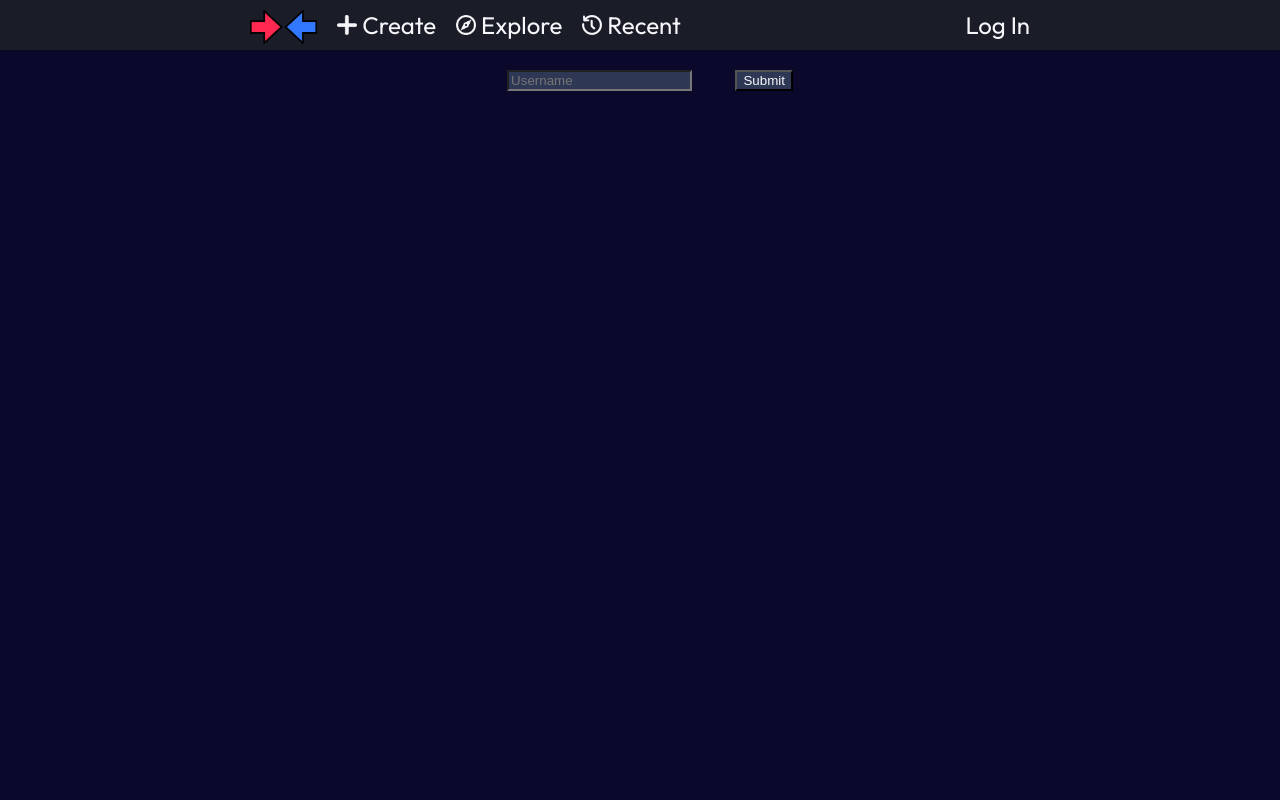
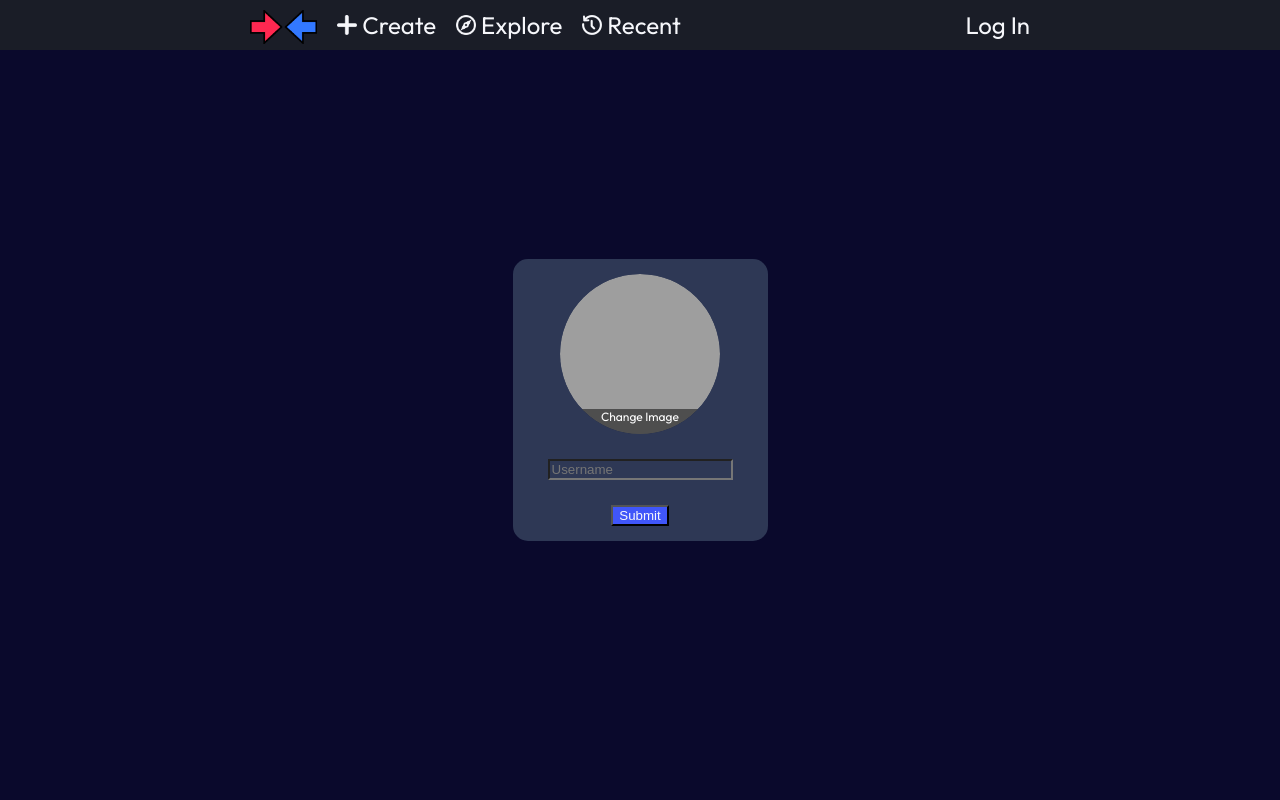
Before and after one commit to AidanSzilagyi/comparison-site, a Django app: page /create-profile/ in a window 1280 px wide. Run offline with Django 5.2, Linux system fonts and the light colour scheme; the visitor is signed in with stand-in values (Sample User, id 1); some libraries are stand-ins or nearby versions; grey boxes are pictures that could not be loaded.

Commit message:
started to add profile pictures

```diff
--- a/createList/forms.py
+++ b/createList/forms.py
@@ -14,4 +14,4 @@
 class ProfileForm(forms.ModelForm):
     class Meta:
         model = Profile
-        fields = ['username']
+        fields = ['username', 'image']
--- a/createList/templates/createList/base.html
+++ b/createList/templates/createList/base.html
@@ -54,7 +54,7 @@
                             </div>
                         <a>
                     {% else %}
-                    <a href="{% url 'create_profile' %}">
+                    <a href="{% url 'start-login' %}">
                         <div class="login-button website-header-button">
                             Log In
                         </div>
--- a/createList/templates/createList/create-profile.html
+++ b/createList/templates/createList/create-profile.html
@@ -2,6 +2,22 @@
 {% load static %}
 {% block extra_head %}
     <style>
+        .main-container {
+            height: 100%;
+            display: flex;
+            flex-direction: column;
+            justify-content: center;
+        }
+        .form-box {
+            border-radius: 15px;
+            padding: 15px 15px;
+            background-color: var(--secondary);
+            display: flex;
+            flex-direction: column;
+            align-items: center;
+            gap: 5px;
+            margin-bottom: 50px;
+        }
         .profile-name-input {
             margin: 20px;
             color: var(--highlight);
@@ -12,9 +28,34 @@
         }
 
         .profile-form-submit {
-            margin-left: 20px;
             color: var(--hightlight);
-            background-color: var(--secondary);
+            background-color: var(--important);
+        }
+
+        .profile-image-container {
+            position: relative;
+            height: 160px;
+            width: 160px;
+            clip-path: circle(50% at 50% 50%);
+        }
+        .profile-image {
+            height: 100%;
+            width: 100%;
+            border-radius: 50%;
+            cursor: pointer;
+        }
+        .profile-image-tooltip {
+            position: absolute;
+            bottom: 0;
+            width: 100%;
+            text-align: center;
+            background: rgba(0, 0, 0, 0.5);
+            color: white;
+            font-size: 12px;
+            padding: 0 0 10px 0;
+            border-bottom-left-radius: 50%;
+            border-bottom-right-radius: 80px;
+            pointer-events: none;
         }
     </style>
 {% endblock %}
@@ -22,7 +63,20 @@
 {% block main %}
 	<main class="main-container">
         <form method="post" enctype="multipart/form-data">
+            <div class="form-box">
                 {% csrf_token %}
+
+                <label class="profile-image-container" for="{{profile_form.image.id_for_label}}">
+                    <img class="profile-image user-image" src="../../../static/images/test-vert.png">
+                    <div class="profile-image-tooltip">Change Image</div>
+                </label>
+
+                <input style="display: none;"
+                        id="{{profile_form.image.id_for_label}}"
+                        name="{{profile_form.image.name}}"
+                        value="{{profile_form.image.value}}"
+                        type="file">
+
                 <label style="display: none;" for="{{profile_form.username.id_for_label}}">List Title</label>
                     <input class="profile-name-input"
                         id="{{profile_form.username.id_for_label}}"
@@ -30,6 +84,7 @@
                         value="{{profile_form.username.value|default_if_none:''}}"
                         type="text" placeholder="Username">
                 <input class="profile-form-submit" type="submit">
+            </div>
         </form>
 	</main>
 {% endblock %}
--- a/createList/views.py
+++ b/createList/views.py
@@ -43,7 +43,7 @@
         return redirect('create_profile')
     return redirect(next_url)
 
-
+@login_required
 def create_profile(request):
     if request.method == 'GET':
         profile_form = ProfileForm()
--- a/static/styles/general.css
+++ b/static/styles/general.css
@@ -27,6 +27,7 @@
     align-items: center;
     flex-wrap: wrap;
     width: 100%;
+    height: calc(100% - 50px);
 }
 
 a:link, a:visited, a:hover, a:active {
@@ -35,7 +36,7 @@
 }
 
 .user-image {
-    object-fit: contain;
+    object-fit: cover;
     object-position: center;
 }
 
```
Also changed, not shown: static/images/default-pfp/blue.png (added), static/images/default-pfp/cyan.png (added), static/images/default-pfp/green.png (added), static/images/default-pfp/purple.png (added), static/images/default-pfp/red.png (added), static/images/default-pfp/yellow.png (added). Lines whose indentation alone changed are shown as unchanged.
